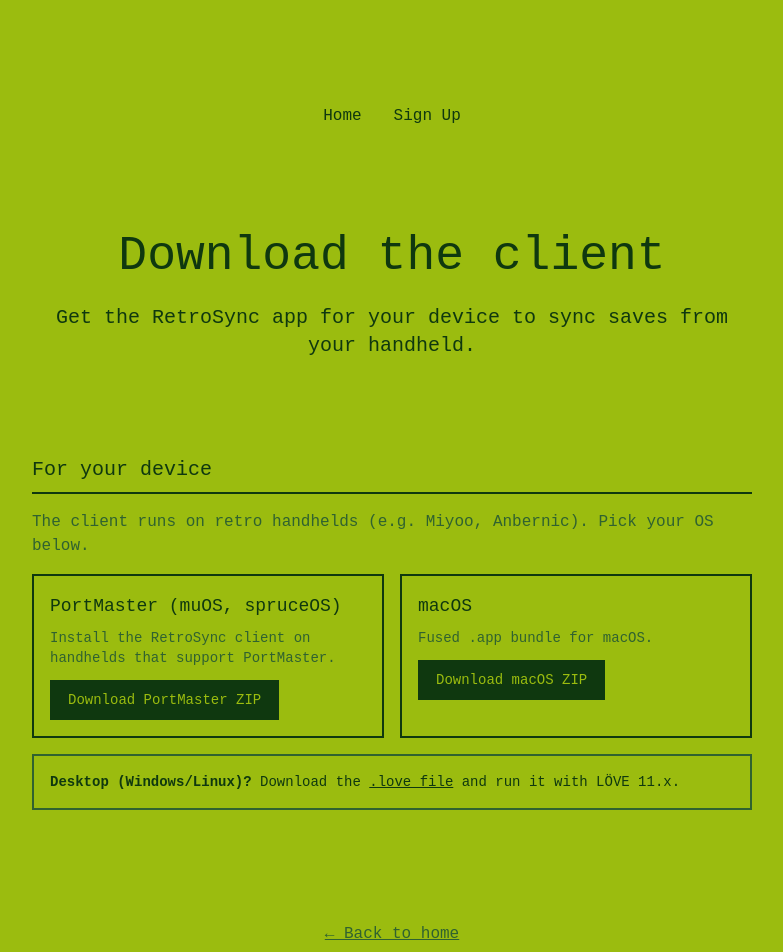
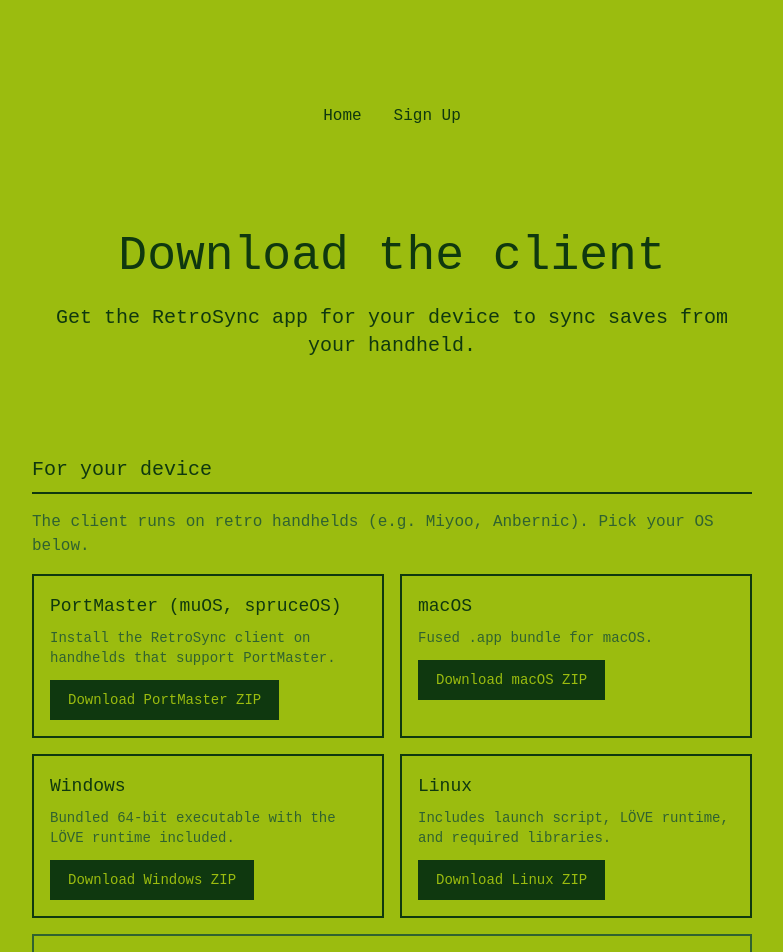
Before and after one commit to al5ina5/retrosync, a Next.js app in the folder dashboard/: page /download in a window 1280 px wide. Shown: the top 952 px of the page, without its empty margins (248-1031 px from the left). Built offline with nearby package versions, Linux system fonts and the light colour scheme; a web font is replaced by a local one.

Commit message:
feat: Add Linux and Windows build scripts to GitHub Actions workflow and update package.json for new build commands

```diff
--- a/dashboard/src/app/download/page.tsx
+++ b/dashboard/src/app/download/page.tsx
@@ -8,7 +8,9 @@
   const downloads = {
     portmaster: `${base}/retrosync-portmaster.zip`,
     macos: `${base}/retrosync-macos.zip`,
-    desktopLove: `${base}/retrosync.love`,
+    windows: `${base}/retrosync-windows.zip`,
+    linux: `${base}/retrosync-linux.zip`,
+    love: `${base}/retrosync.love`,
   };
 
   return (
@@ -41,6 +43,7 @@
               Download PortMaster ZIP
             </a>
           </div>
+
           <div className="border-2 border-gameboy-darkest bg-gameboy-lightest p-4 rounded-none">
             <h3 className="font-medium text-lg mb-2">macOS</h3>
             <p className="text-sm text-gameboy-dark mb-3">
@@ -53,13 +56,39 @@
               Download macOS ZIP
             </a>
           </div>
+
+          <div className="border-2 border-gameboy-darkest bg-gameboy-lightest p-4 rounded-none">
+            <h3 className="font-medium text-lg mb-2">Windows</h3>
+            <p className="text-sm text-gameboy-dark mb-3">
+              Bundled 64-bit executable with the LÖVE runtime included.
+            </p>
+            <a
+              href={downloads.windows}
+              className="inline-block border-2 border-gameboy-darkest bg-gameboy-darkest text-gameboy-lightest hover:bg-gameboy-lightest hover:text-gameboy-darkest px-4 py-2 text-sm"
+            >
+              Download Windows ZIP
+            </a>
+          </div>
+
+          <div className="border-2 border-gameboy-darkest bg-gameboy-lightest p-4 rounded-none">
+            <h3 className="font-medium text-lg mb-2">Linux</h3>
+            <p className="text-sm text-gameboy-dark mb-3">
+              Includes launch script, LÖVE runtime, and required libraries.
+            </p>
+            <a
+              href={downloads.linux}
+              className="inline-block border-2 border-gameboy-darkest bg-gameboy-darkest text-gameboy-lightest hover:bg-gameboy-lightest hover:text-gameboy-darkest px-4 py-2 text-sm"
+            >
+              Download Linux ZIP
+            </a>
+          </div>
         </div>
 
         <div className="border-2 border-gameboy-dark p-4 mt-6">
           <p className="text-sm">
-            <strong>Desktop (Windows/Linux)?</strong> Download the{" "}
-            <a className="underline" href={downloads.desktopLove}>.love file</a>{" "}
-            and run it with LÖVE 11.x.
+            <strong>Need the bare .love file?</strong>{" "}
+            <a className="underline" href={downloads.love}>Download it here</a>{" "}
+            to run with your own LÖVE 11.x installation.
           </p>
         </div>
       </section>
--- a/dashboard/src/components/devices/Downloads.tsx
+++ b/dashboard/src/components/devices/Downloads.tsx
@@ -5,7 +5,9 @@
     const downloads = {
         portmaster: `${base}/retrosync-portmaster.zip`,
         macos: `${base}/retrosync-macos.zip`,
-        desktopLove: `${base}/retrosync.love`,
+        windows: `${base}/retrosync-windows.zip`,
+        linux: `${base}/retrosync-linux.zip`,
+        love: `${base}/retrosync.love`,
     };
 
     return (
@@ -34,20 +36,34 @@
 
                 <div className="space-y-2">
                     <div>
-                        <a href={downloads.desktopLove}>
-                            <Button variant="primary">Windows (LÖVE)</Button>
+                        <a href={downloads.windows}>
+                            <Button variant="primary">Windows</Button>
                         </a>
                     </div>
-                    <p className="text-sm">Download the .love file and run with LÖVE 11.x.</p>
+                    <p className="text-sm">Bundled executable with the LÖVE runtime (64-bit).</p>
+                    <p className="text-xs text-gameboy-dark">
+                        Already have LÖVE?{" "}
+                        <a className="underline" href={downloads.love}>
+                            Download the .love file
+                        </a>
+                        .
+                    </p>
                 </div>
 
                 <div className="space-y-2">
                     <div>
-                        <a href={downloads.desktopLove}>
-                            <Button variant="primary">Linux (LÖVE)</Button>
+                        <a href={downloads.linux}>
+                            <Button variant="primary">Linux</Button>
                         </a>
                     </div>
-                    <p className="text-sm">Download the .love file and run with LÖVE 11.x.</p>
+                    <p className="text-sm">Includes LÖVE runtime and launch script.</p>
+                    <p className="text-xs text-gameboy-dark">
+                        Prefer your own runtime?{" "}
+                        <a className="underline" href={downloads.love}>
+                            Grab the .love archive
+                        </a>
+                        .
+                    </p>
                 </div>
 
             </div>
--- a/package.json
+++ b/package.json
@@ -12,6 +12,10 @@
     "dashboard:db:migrate": "cd dashboard && npx prisma migrate dev",
     "dashboard:db:baseline-prod": "./scripts/baseline-prod.sh",
     "client:build:portmaster": "cd client && ./build/portmaster/build.sh",
+    "client:build:linux": "cd client && ./build/linux/build.sh",
+    "client:build:linux:prod": "cd client && ./build/linux/build.sh --prod",
+    "client:build:windows": "cd client && ./build/windows/build.sh",
+    "client:build:windows:prod": "cd client && ./build/windows/build.sh --prod",
     "client:deploy:portmaster": "cd client && RETROSYNC_SERVER_URL=https://retrosync.vercel.app ./build/portmaster/deploy.sh",
     "client:deploy:portmaster:prod": "cd client && RETROSYNC_SERVER_URL=https://retrosync.vercel.app ./build/portmaster/deploy.sh",
     "client:deploy:portmaster:muos": "cd client && ./build/portmaster/deploy-muos.sh",
```
Also changed, not shown: 4 other files (tests, documents, lock files or other folders).
